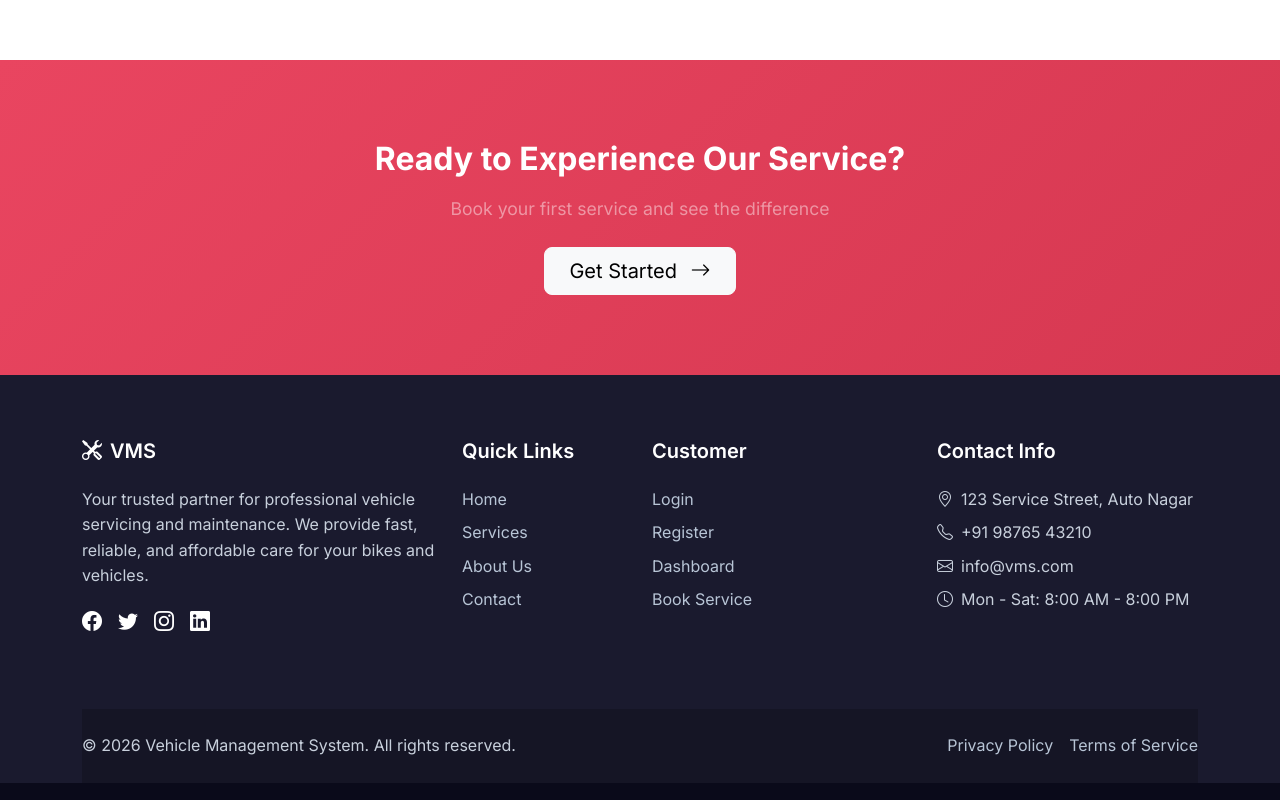
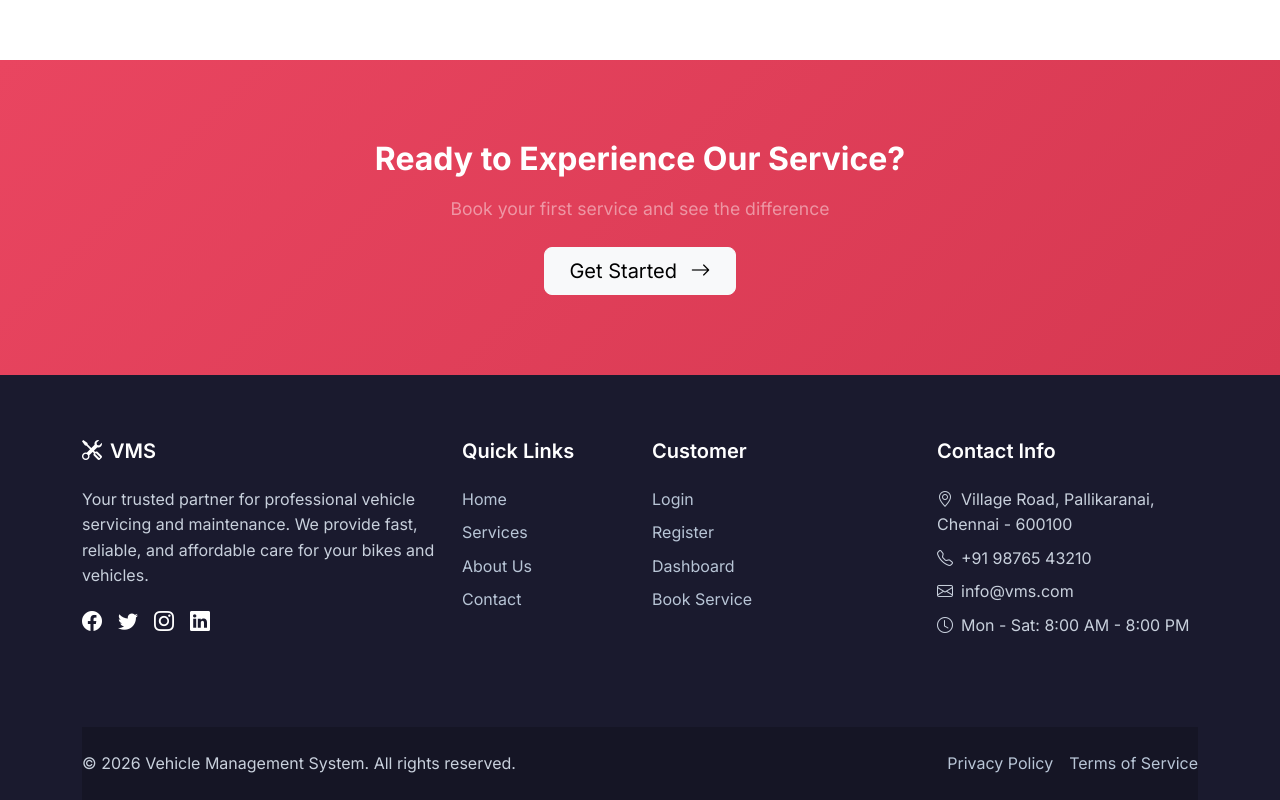
Before and after one commit to srikanthcode/VMS, a React (Vite) app in the folder client/: page /about in a window 1280 px wide. Shown: the part 1888-2688 px from the top of the page. Built offline with nearby package versions, Linux system fonts and the light colour scheme.

Commit message:
feat: Chennai village address on contact map and footer

```diff
--- a/client/src/components/Footer.jsx
+++ b/client/src/components/Footer.jsx
@@ -46,7 +46,7 @@ const Footer = () => {
             <ul className="list-unstyled">
               <li className="mb-2">
                 <i className="bi bi-geo-alt me-2"></i>
-                123 Service Street, Auto Nagar
+                Village Road, Pallikaranai, Chennai - 600100
               </li>
               <li className="mb-2">
                 <i className="bi bi-telephone me-2"></i>
--- a/client/src/pages/ContactPage.jsx
+++ b/client/src/pages/ContactPage.jsx
@@ -3,8 +3,10 @@ import Footer from '../components/Footer'
 import api from '../services/api'
 import toast from 'react-hot-toast'
 
-const OFFICE_LAT = 17.4435
-const OFFICE_LNG = 78.4763
+const OFFICE_ADDRESS = 'Village Road, Pallikaranai, Chennai, Tamil Nadu 600100'
+const OFFICE_LAT = 12.9684
+const OFFICE_LNG = 80.2440
+const MAP_QUERY = encodeURIComponent(`${OFFICE_ADDRESS} (${OFFICE_LAT},${OFFICE_LNG})`)
 
 const ContactPage = () => {
   const [formData, setFormData] = useState({
@@ -56,7 +58,7 @@ const ContactPage = () => {
   }
 
   const contactInfo = [
-    { icon: 'bi-geo-alt', title: 'Address', value: '123 Service Street, Auto Nagar, City - 500001' },
+    { icon: 'bi-geo-alt', title: 'Address', value: OFFICE_ADDRESS },
     { icon: 'bi-telephone', title: 'Phone', value: '+91 98765 43210' },
     { icon: 'bi-envelope', title: 'Email', value: 'info@vms.com' },
     { icon: 'bi-clock', title: 'Working Hours', value: 'Mon - Sat: 8:00 AM - 8:00 PM' }
@@ -201,7 +203,7 @@ const ContactPage = () => {
                   <div className="rounded overflow-hidden" style={{ height: '260px', position: 'relative', background: '#e9ecef' }}>
                     <iframe
                       title="VMS Location - Google Maps"
-                      src={`https://www.google.com/maps?q=${OFFICE_LAT},${OFFICE_LNG}&z=15&output=embed`}
+                      src={`https://www.google.com/maps?q=${MAP_QUERY}&z=15&output=embed`}
                       width="100%"
                       height="100%"
                       style={{ border: 0, display: 'block' }}
@@ -213,7 +215,7 @@ const ContactPage = () => {
                   <div className="d-flex justify-content-between align-items-center mt-2">
                     <small className="text-muted">Live Google Map</small>
                     <a
-                      href={`https://www.google.com/maps?q=${OFFICE_LAT},${OFFICE_LNG}`}
+                      href={`https://www.google.com/maps?q=${MAP_QUERY}`}
                       target="_blank"
                       rel="noreferrer"
                       className="small text-decoration-none"
```
